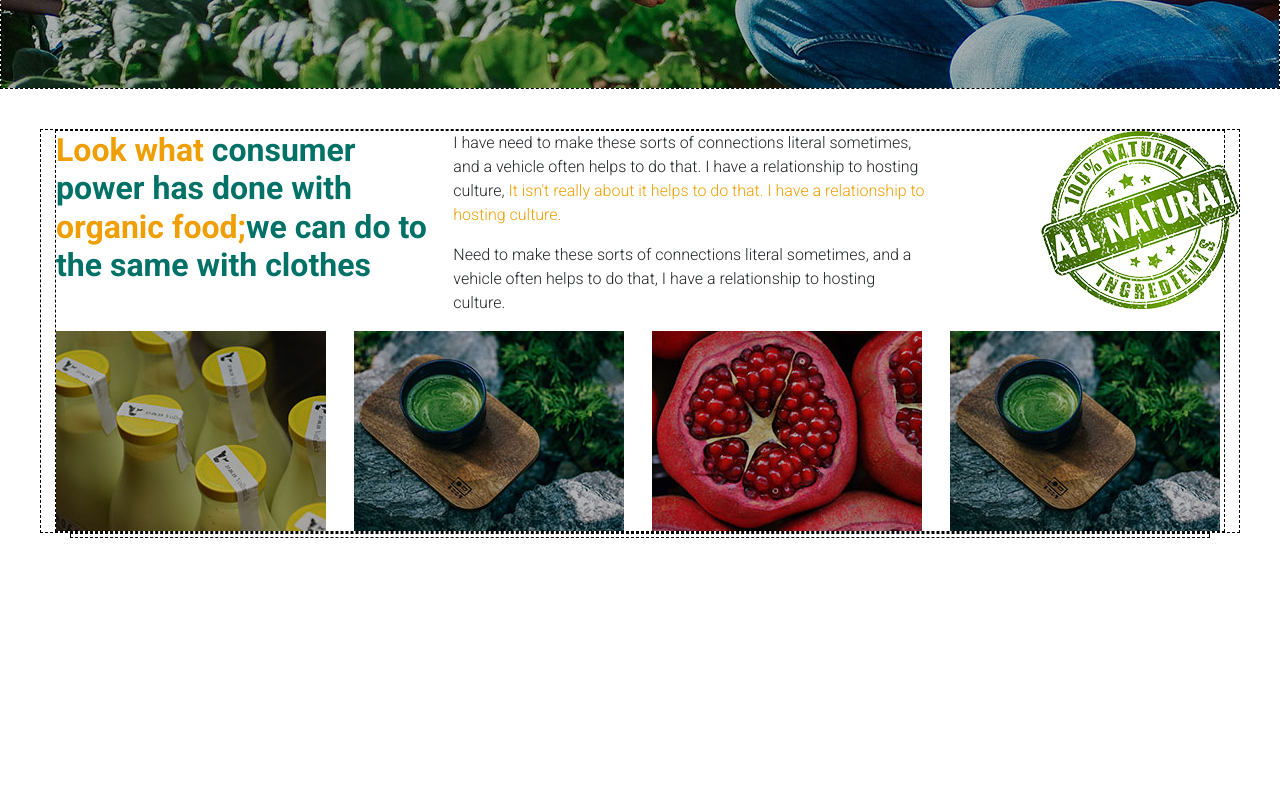
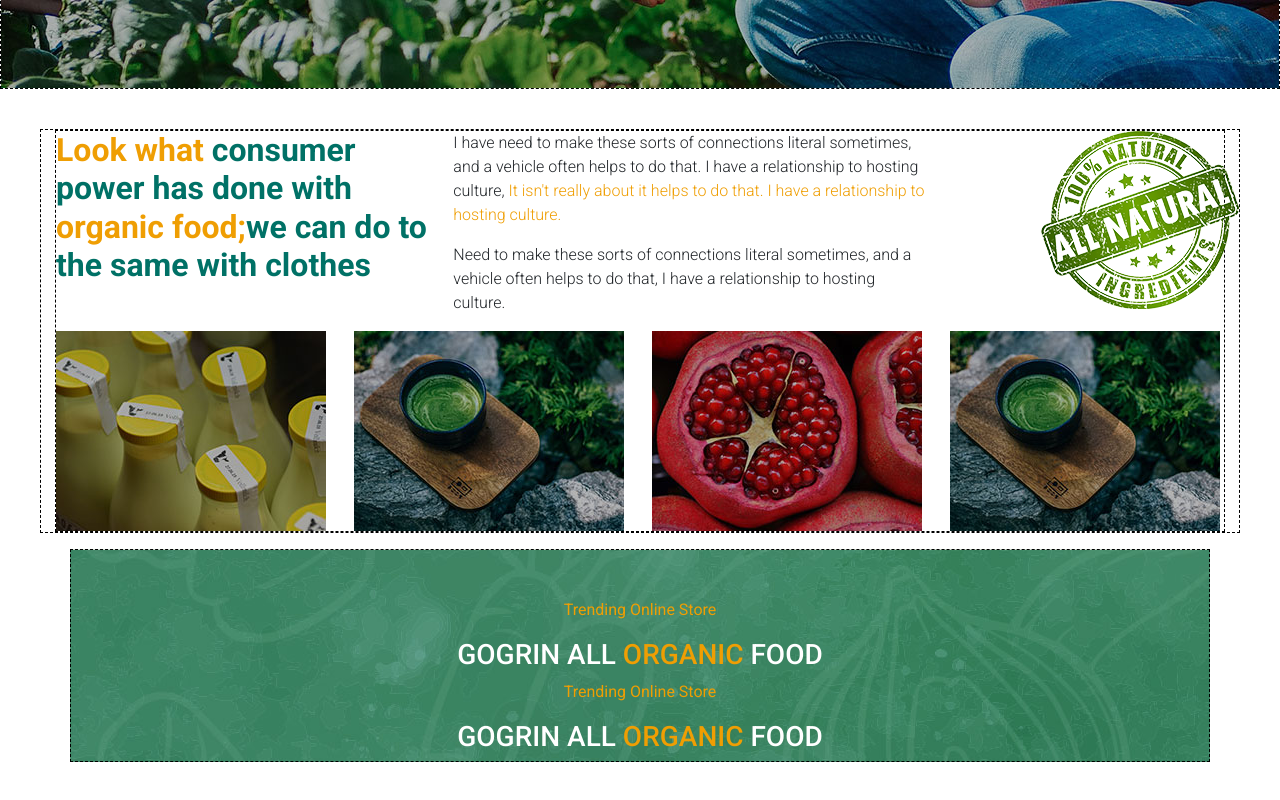
Before and after one commit to WandaSimeoli/proj-html-vuejs, a Vue app: page / in a window 1280 px wide. Shown: the part 825-1625 px from the top of the page. Before the commit the page ends 1403 px from the top, so only its background shows below. Built offline with nearby package versions, Linux system fonts and the light colour scheme.

Commit message:
Main structure

```diff
--- a/src/App.vue
+++ b/src/App.vue
@@ -3,6 +3,7 @@
 import HeaderComponent from './components/HeaderComponent.vue';
 import MainComponent from './components/MainComponent.vue';
 import FooterComponent from './components/FooterComponent.vue';
+import { store } from './store.js';
 
 export default {
   components :{
--- a/src/components/MainComponent.vue
+++ b/src/components/MainComponent.vue
@@ -13,6 +13,7 @@ export default {
 
 <template>
 <main>
+  <!-- Sezione a 3 colonne con descrizione e marchio -->
   <section class="description debug position-relative">
     <div class="my-container debug">
       <div class="row">
@@ -31,6 +32,7 @@ export default {
           <img src="../assets/img/fe-shap1-1.png" alt="Marchio 100% Natural" class="position-absolute top-0 end-0">
         </div>
       </div>
+      <!-- Riga con 4 colonne e immagini -->
       <div class="row">
         <div class="col">
           <img src="../assets/img/fe3.jpg" alt="">
@@ -47,9 +49,13 @@ export default {
       </div>
     </div>
   </section>
-  <section>
-    <div class="container-md debug">
-
+  <!-- Sezione shop -->
+  <section class="container-md debug my-3 products">
+    <div class="my-container">
+      <p class="orange text-center pt-5">Trending Online Store</p>
+      <h3 class="text-white text-uppercase text-center">Gogrin all <span>organic</span> food</h3>
+      <p class="orange text-center">Trending Online Store</p>
+      <h3 class="text-white text-uppercase text-center">Gogrin all <span>organic</span> food</h3>
     </div>
   </section>
 </main>
@@ -62,9 +68,16 @@ main {
 color: #007166;
 
 }
-span {
+span, .orange {
   color: #EF9E03;
 }
 }
+.products {
+  background-image: url(../assets/img/shop-bg-img.jpg);
+  a {
+    text-align: center;
+  }
+}
+
 
 </style>
--- /dev/null
+++ b/src/store.js
@@ -0,0 +1,7 @@
+import { reactive } from 'vue';
+
+export const store = reactive (
+    {
+
+    }
+);
```
